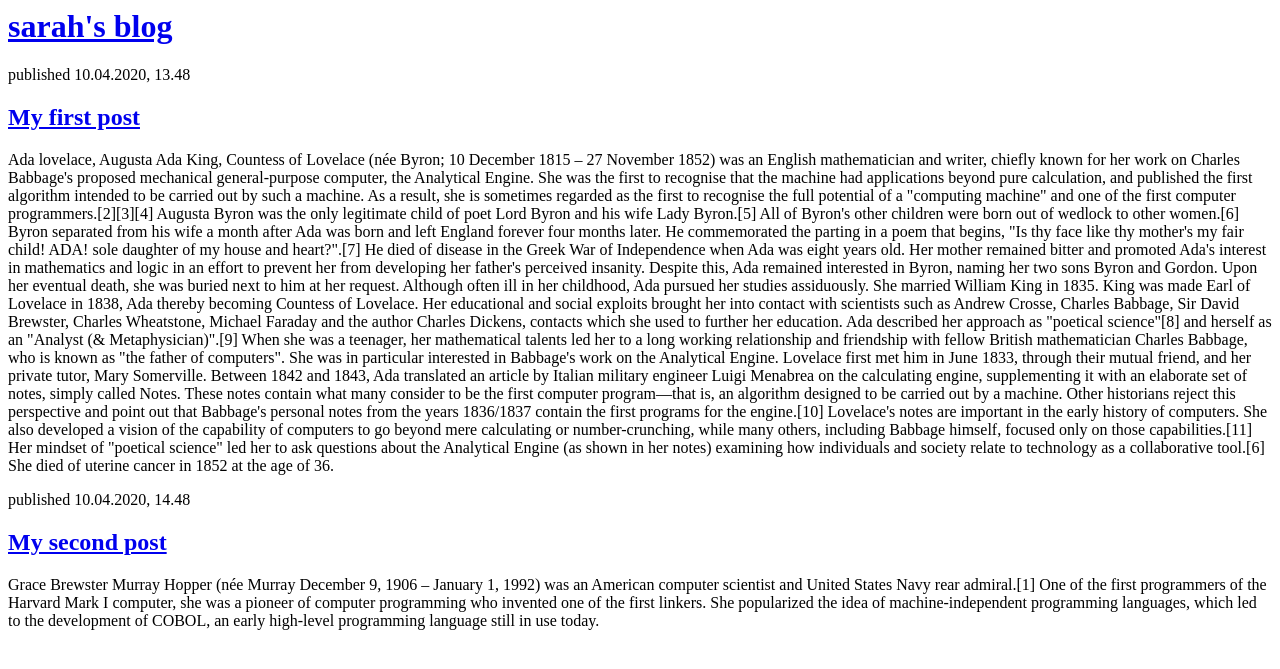
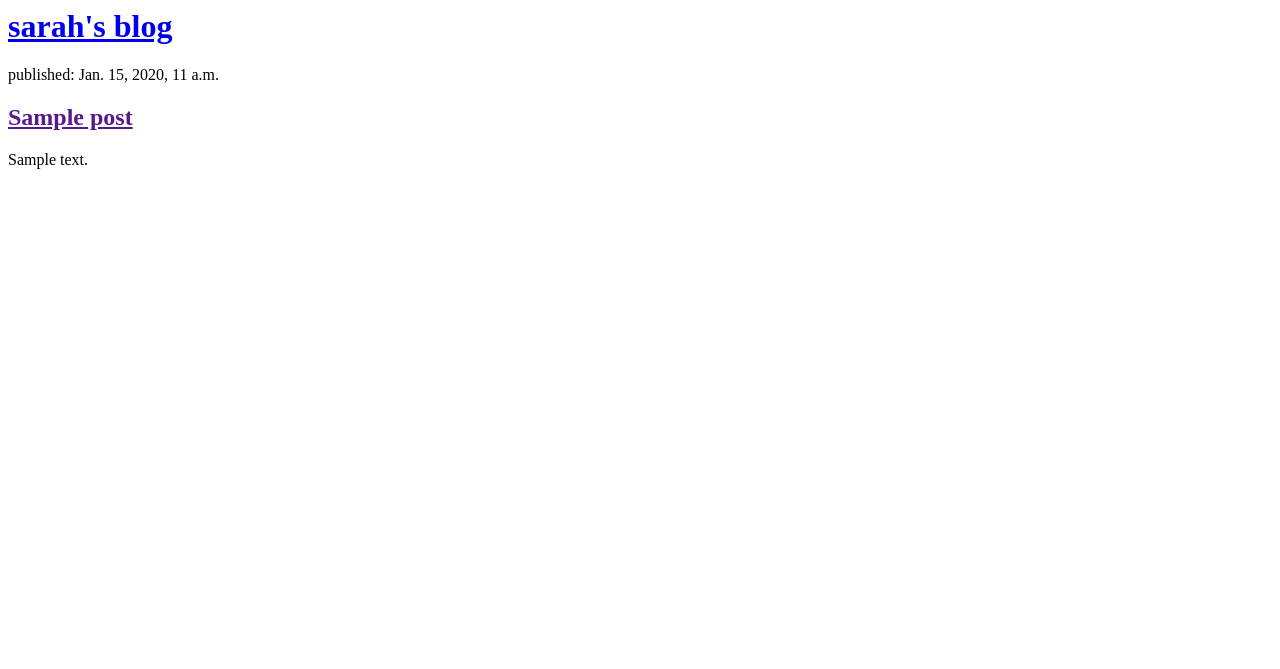
Before and after one commit to sarahcreurer/my-first-blog, a Django app: page / in a window 1280 px wide. Shown: the top 669 px of the page. Run offline with Django 3.2, Linux system fonts and the light colour scheme; tables that the repository leaves empty hold one stand-in row (values such as "Sample post").

Commit message:
modified templates to display posts from database.

```diff
--- a/blog/templates/blog/post_list.html
+++ b/blog/templates/blog/post_list.html
@@ -7,25 +7,13 @@
         <h1><a href="/">sarah's blog</a></h1>
     </div>
 
+    {% for post in posts %}
     <div>
-        <p>published 10.04.2020, 13.48</p>
-        <h2><a href=" ">My first post</a></h2>
-        <p>Ada lovelace, Augusta Ada King, Countess of Lovelace (née Byron; 10 December 1815 – 27 November 1852) was an English mathematician and writer, chiefly known for her work on Charles Babbage's proposed mechanical general-purpose computer, the Analytical Engine. She was the first to recognise that the machine had applications beyond pure calculation, and published the first algorithm intended to be carried out by such a machine. As a result, she is sometimes regarded as the first to recognise the full potential of a "computing machine" and one of the first computer programmers.[2][3][4]
+        <p>published: {{ post.published_date }}</p>
+        <h2><a href="">{{ post.title }}</a></h2>
+        <p>{{ post.text|linebreaksbr }}</p>
+    </div>
+{% endfor %}
 
-            Augusta Byron was the only legitimate child of poet Lord Byron and his wife Lady Byron.[5] All of Byron's other children were born out of wedlock to other women.[6] Byron separated from his wife a month after Ada was born and left England forever four months later. He commemorated the parting in a poem that begins, "Is thy face like thy mother's my fair child! ADA! sole daughter of my house and heart?".[7] He died of disease in the Greek War of Independence when Ada was eight years old. Her mother remained bitter and promoted Ada's interest in mathematics and logic in an effort to prevent her from developing her father's perceived insanity. Despite this, Ada remained interested in Byron, naming her two sons Byron and Gordon. Upon her eventual death, she was buried next to him at her request. Although often ill in her childhood, Ada pursued her studies assiduously. She married William King in 1835. King was made Earl of Lovelace in 1838, Ada thereby becoming Countess of Lovelace.
-
-            Her educational and social exploits brought her into contact with scientists such as Andrew Crosse, Charles Babbage, Sir David Brewster, Charles Wheatstone, Michael Faraday and the author Charles Dickens, contacts which she used to further her education. Ada described her approach as "poetical science"[8] and herself as an "Analyst (& Metaphysician)".[9]
-
-            When she was a teenager, her mathematical talents led her to a long working relationship and friendship with fellow British mathematician Charles Babbage, who is known as "the father of computers". She was in particular interested in Babbage's work on the Analytical Engine. Lovelace first met him in June 1833, through their mutual friend, and her private tutor, Mary Somerville.
-
-            Between 1842 and 1843, Ada translated an article by Italian military engineer Luigi Menabrea on the calculating engine, supplementing it with an elaborate set of notes, simply called Notes. These notes contain what many consider to be the first computer program—that is, an algorithm designed to be carried out by a machine. Other historians reject this perspective and point out that Babbage's personal notes from the years 1836/1837 contain the first programs for the engine.[10] Lovelace's notes are important in the early history of computers. She also developed a vision of the capability of computers to go beyond mere calculating or number-crunching, while many others, including Babbage himself, focused only on those capabilities.[11] Her mindset of "poetical science" led her to ask questions about the Analytical Engine (as shown in her notes) examining how individuals and society relate to technology as a collaborative tool.[6]
-
-            She died of uterine cancer in 1852 at the age of 36. </p>
-    </div>
-
-    <div><p>published 10.04.2020, 14.48</p>
-        <h2><a href=" ">My second post</a></h2>
-        <p>Grace Brewster Murray Hopper (née Murray December 9, 1906 – January 1, 1992) was an American computer scientist and United States Navy rear admiral.[1] One of the first programmers of the Harvard Mark I computer, she was a pioneer of computer programming who invented one of the first linkers. She popularized the idea of machine-independent programming languages, which led to the development of COBOL, an early high-level programming language still in use today.</p>
-    </div>
 </body>
 </html>
--- a/blog/views.py
+++ b/blog/views.py
@@ -1,6 +1,9 @@
 from django.shortcuts import render
+from django.utils import timezone
+from .models import Post
 
 # Create your views here.
 
 def post_list(request):
-    return render(request, 'blog/post_list.html', {})
+    posts = Post.objects.filter(published_date__lte=timezone.now()).order_by('published_date')
+    return render(request, 'blog/post_list.html', {'posts': posts})
```
